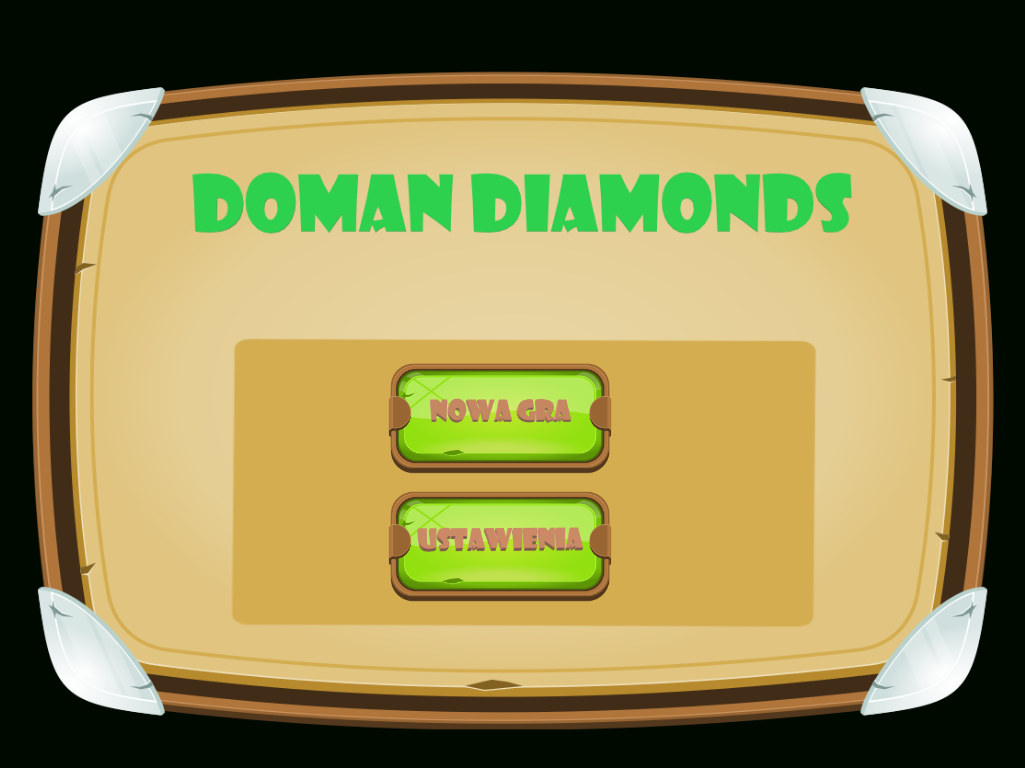
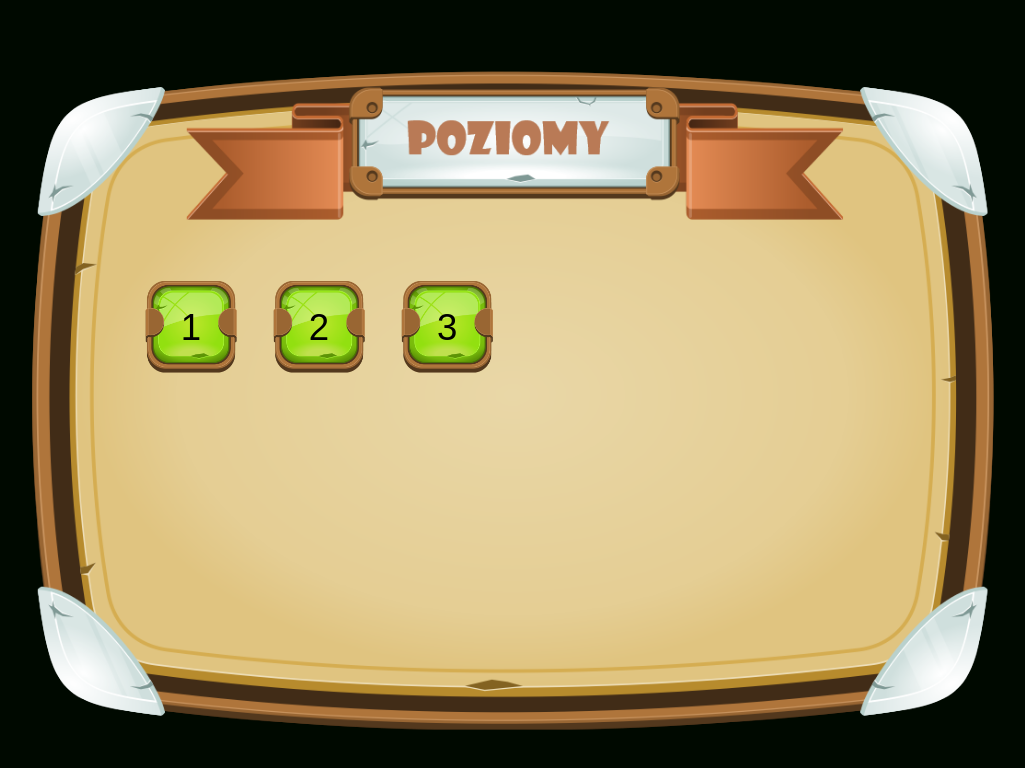
Before and after one commit to MarskiGit/game_JavaScrip_oop, a plain HTML site: page 03_Diamonds/index.html in a window 1280 px wide. Both pictures are taken after a click on the button 639 px from the left and 418 px from the top of the page. Shown: the whole page, without its empty margins (138-1163 px from the left). Drawn offline with Linux system fonts and the light colour scheme.

Commit message:
add class LevelSelect

```diff
--- a/03_Diamonds/scripts/Common.esm.js
+++ b/03_Diamonds/scripts/Common.esm.js
@@ -1,6 +1,6 @@
 export const HIDDEN_CLASS = 'hidden';
 export const HIDDEN_SCREEN = false;
-export const VISIBLE_SREEN = true;
+export const VISIBLE_SCREEN = true;
 
 export class Common {
     constructor(elementID) {
@@ -15,7 +15,9 @@ export class Common {
         return element;
     };
     changeVisibilityScreen(element, mode) {
-        mode === VISIBLE_SREEN ? element.classLsit.remove(HIDDEN_CLASS) : element.classLsit.add(HIDDEN_CLASS);
-    };
+        mode === VISIBLE_SCREEN ?
+            element.classList.remove(HIDDEN_CLASS) :
+            element.classList.add(HIDDEN_CLASS);
+    }
 
 };
--- a/03_Diamonds/scripts/LevelSelect.esm.js
+++ b/03_Diamonds/scripts/LevelSelect.esm.js
@@ -0,0 +1,37 @@
+import {
+    Common,
+    HIDDEN_SCREEN
+} from './Common.esm.js'
+
+const gameLevels = [{
+    level: 1,
+}, {
+    level: 2,
+}, {
+    level: 3,
+}];
+
+
+const LEVEL_SELECT_ID = 'js-level-select-screen';
+
+class LevelSelect extends Common {
+    constructor() {
+        super(LEVEL_SELECT_ID);
+        gameLevels.forEach(gameLevel => this.createButton(gameLevel.level))
+    };
+    createButton(value) {
+        const button = document.createElement('button');
+        button.type = 'button';
+        button.classList.add('level-select__button');
+        button.textContent = value;
+        button.value = value;
+        button.addEventListener('click', event => this.buttonOnClickHandler(event));
+        this.element.appendChild(button);
+    };
+    buttonOnClickHandler(event) {
+        this.changeVisibilityScreen(this.element, HIDDEN_SCREEN);
+
+    };
+};
+
+export const levelSelect = new LevelSelect();
--- a/03_Diamonds/scripts/MainMenu.esm.js
+++ b/03_Diamonds/scripts/MainMenu.esm.js
@@ -1,8 +1,11 @@
 import {
     Common,
-    HIDDEN_SCREEN,
-    VISIBLE_SREEN
+    HIDDEN_CLASS,
+    VISIBLE_SCREEN
 } from './Common.esm.js';
+import {
+    levelSelect
+} from './LevelSelect.esm.js';
 
 const SCALE_PROPERTY = '--scale-value';
 const START_SCREEN_SETINGS_BUTTON_ID = 'js-settings-button';
@@ -22,11 +25,12 @@ class MainMenu extends Common {
         const gameStartButton = this.bindToElement(START_SCREEN_GAME_BUTTON_ID);
         const gameSettingsButton = this.bindToElement(START_SCREEN_SETINGS_BUTTON_ID);
 
-        gameStartButton.addEventListener('click', this.showLevelScreen);
-        gameSettingsButton.addEventListener('click', this.showSettingsScreen)
+        gameStartButton.addEventListener('click', () => this.showLevelScreen());
+        gameSettingsButton.addEventListener('click', () => this.showSettingsScreen())
     };
     showLevelScreen() {
-        console.log('wybód poziomu')
+        this.changeVisibilityScreen(this.element, HIDDEN_CLASS);
+        this.changeVisibilityScreen(levelSelect.element, VISIBLE_SCREEN)
     };
     showSettingsScreen() {
         console.log('ustawienia gry')
--- a/03_Diamonds/styles.css
+++ b/03_Diamonds/styles.css
@@ -100,14 +100,14 @@ body {
 	margin-right: 20px;
 	border: 0;
 	font-size: 20px;
-	background-image: url("/images/levelicon.png");
+	background-image: url("./images/levelicon.png");
 	background-size: cover;
 	background-color: transparent;
 	cursor: pointer;
 }
 
 .level-select__button:hover {
-	background-image: url("/images/leveliconhover.png");
+	background-image: url("./images/leveliconhover.png");
 }
 
 .end-screen {
```
